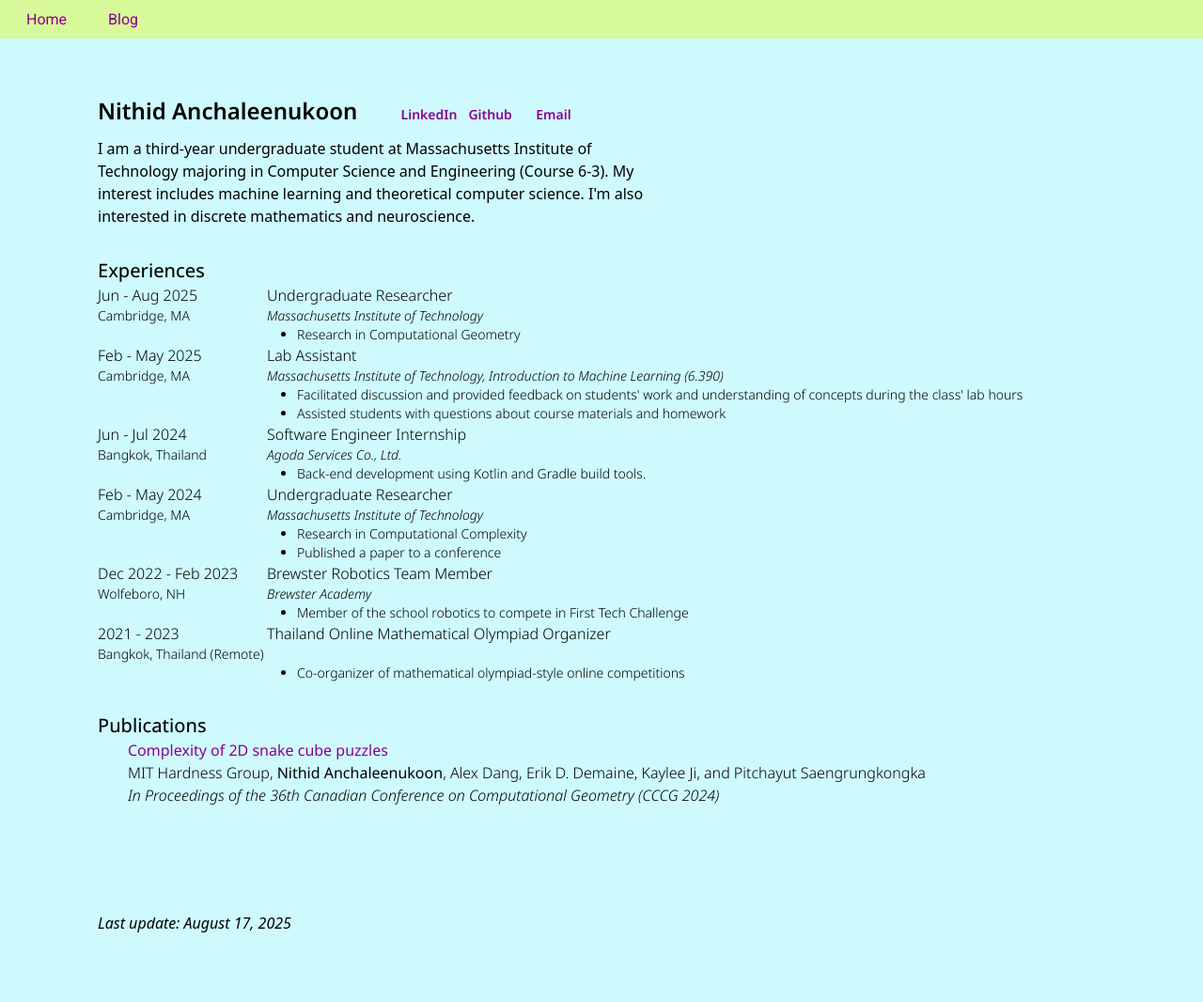
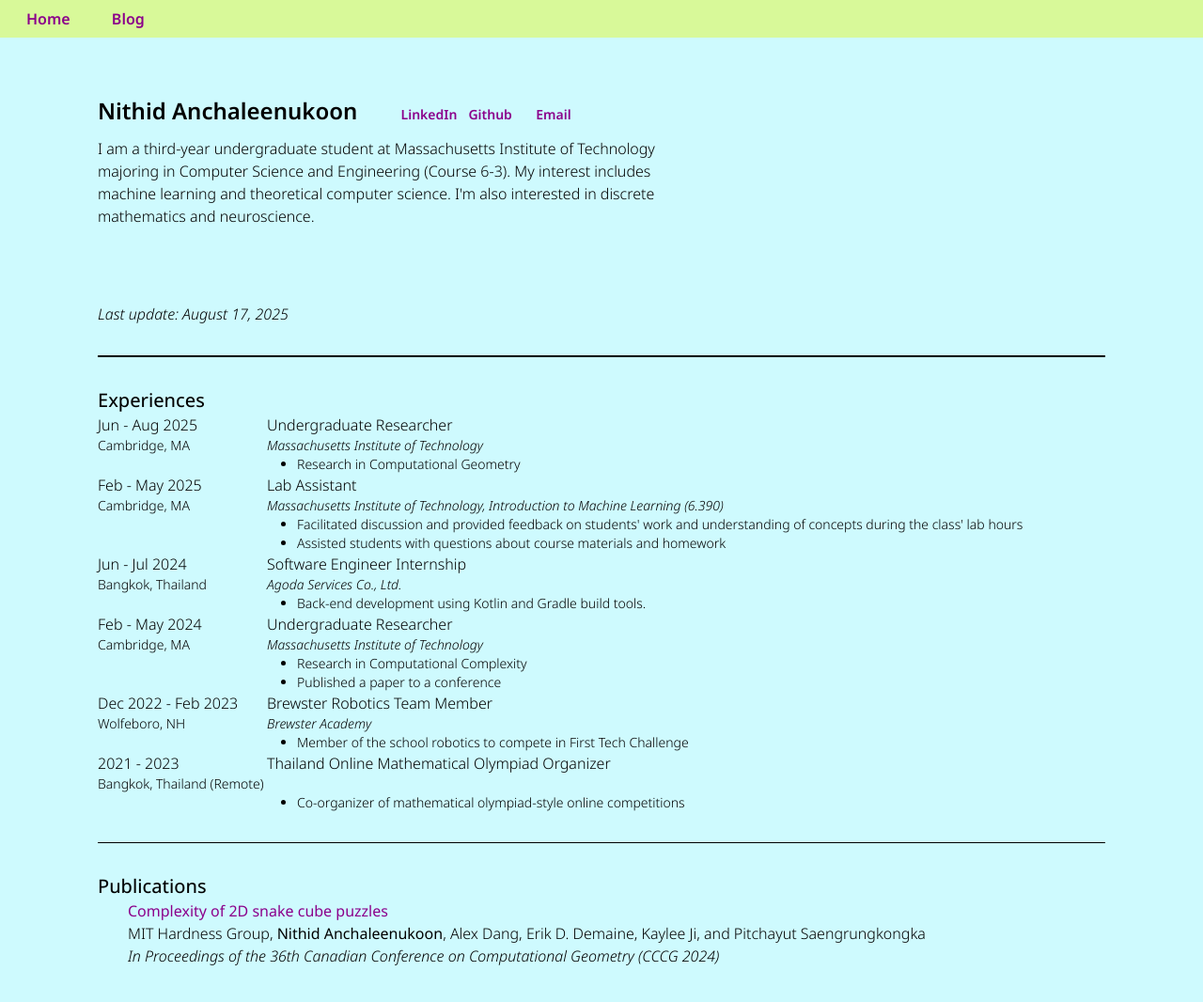
Before and after one commit to psi241/psi241.github.io, a Jekyll site: the page built from index.html, in a window 1280 px wide and 1069 px high. Shown: the top 1066 px of the window at 94% size. Built offline with Jekyll 4.4.1, drawn with Linux system fonts in a browser that asks for light colours.

Commit message:
Correct font

```diff
--- a/_includes/home.html
+++ b/_includes/home.html
@@ -11,11 +11,17 @@
         </h1>
 
         </div>
-        <p class="w-2/3 max-w-150">
+        <p class="w-2/3 max-w-150 noto-sans-body">
         I am a third-year undergraduate student at Massachusetts Institute of Technology majoring in Computer Science and Engineering (Course 6-3). My interest includes machine learning and theoretical computer science. I'm also interested in discrete mathematics and neuroscience.
         </p>
+
+        <p class = "mt-20 noto-sans-body">
+        <i>Last update: August 17, 2025</i>
+    </p>
     </div>
 
+    <!-- More Info -->
+    <hr class="border-1"/>
     <div>
         <h2 class="text-xl noto-sans-h2">
             Experiences
@@ -38,6 +44,7 @@
         </div>
     </div>
 
+     <hr class="border-1/2"/>
     <div>
         <h2 class="text-xl noto-sans-h2">
             Publications
@@ -52,8 +59,4 @@
             {% endfor %}
         </div>
     </div>
-
-    <p class = "mt-20">
-        <i>Last update: August 17, 2025</i>
-    </p>
 </div>
--- a/_includes/navigation.html
+++ b/_includes/navigation.html
@@ -1,6 +1,6 @@
 <nav>
     {% for item in site.data.navigation %}
-    <a href="{{item.link}}" class = "navbar-item font-arial h-10 m-5 roboto-header">
+    <a href="{{item.link}}" class = "navbar-item font-arial h-10 m-5 roboto-header noto-sans-header">
         {{ item.name }}
     </a>
     {% endfor %}
```
